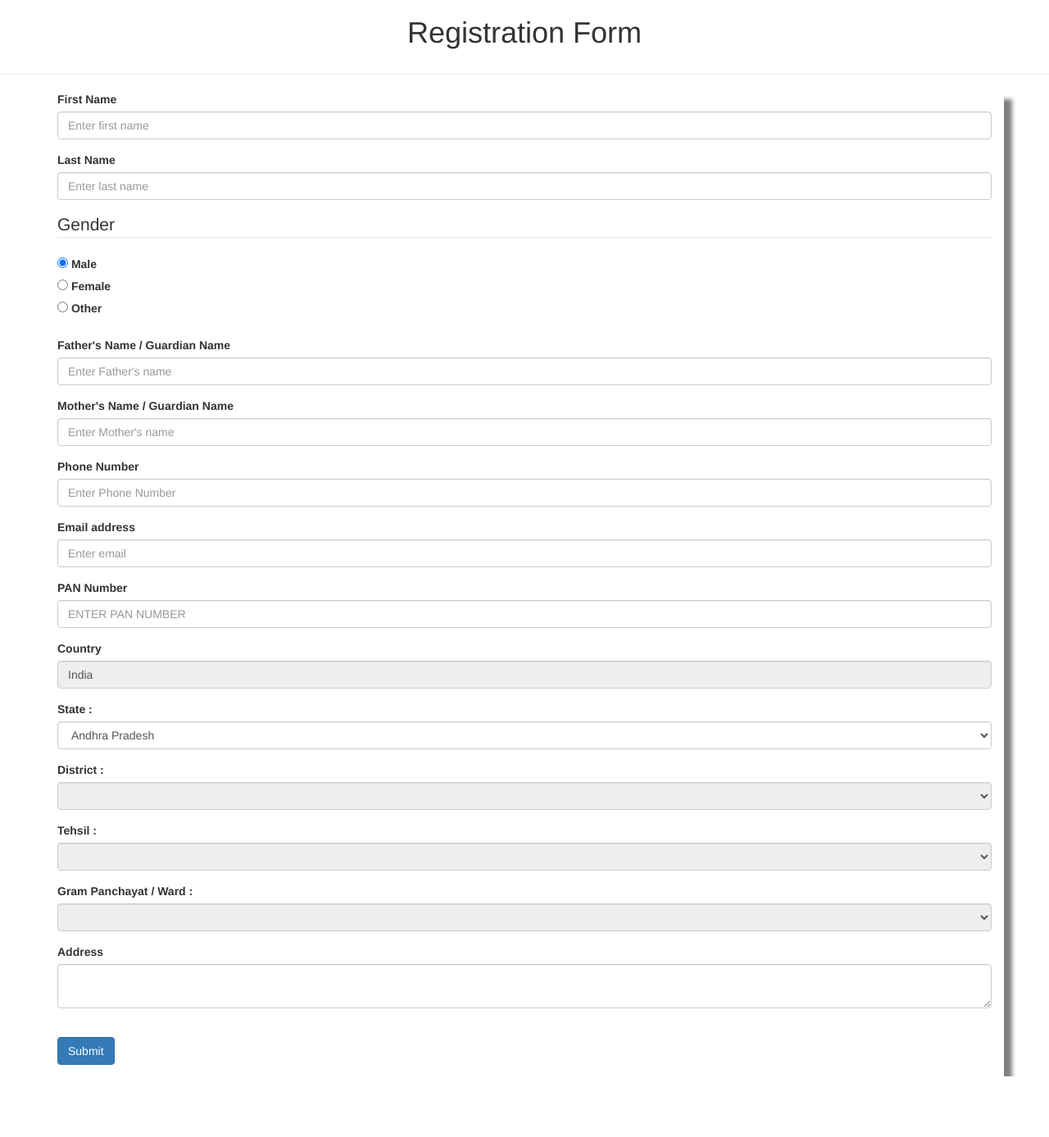
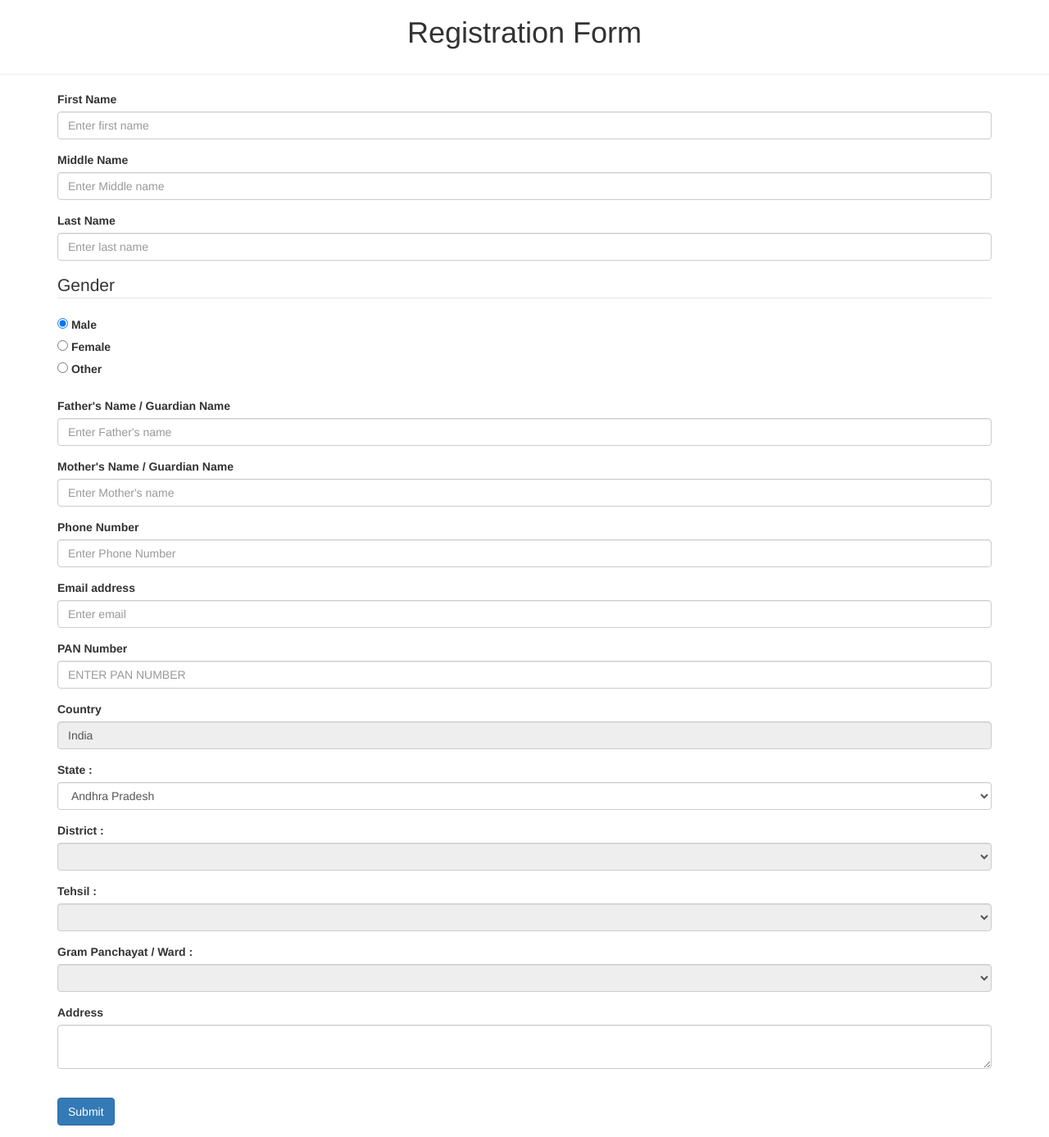
Before and after one commit to SahilManaktala/ElectionSystem, a Django app: page /smart_card/register in a window 1280 px wide. Shown: the whole page at 82% size. Before the commit the page ends 1313 px from the top, so only its background shows below. Run offline with Django 3.2, Linux system fonts and the light colour scheme; data comes from the database, SQL or seed files in the repository; lists and menus that the app fills with data are empty; some libraries are stand-ins or nearby versions.

Commit message:
Middle Name entry. Filters added.

```diff
--- a/smart_card/models.py
+++ b/smart_card/models.py
@@ -37,13 +37,13 @@ class Person(models.Model):
     person_id = models.CharField(max_length = 5)
     password = models.CharField(max_length = 15)
     first_name = models.CharField(max_length = 20)
+    middle_name = models.CharField(max_length=20)
     last_name = models.CharField(max_length = 20)
     fathers_name = models.CharField(max_length = 50)
     mothers_name = models.CharField(max_length=50)
     email= models.CharField(max_length=100)
     gender = models.CharField(max_length=10)
     pan = models.CharField(max_length=11)
-
     phone_number = models.CharField(max_length = 10)
     address = models.CharField(max_length = 1000)
 
--- a/smart_card/templates/smart_card/register.html
+++ b/smart_card/templates/smart_card/register.html
@@ -73,6 +73,13 @@
             frm.fname.focus();
             alert("Please Enter only alphabets in text");
         }
+        if (!frm.mname.value.match(/^[a-zA-Z]+$/) && frm.mname.value !="")
+        {
+            frm.mname.value="";
+            frm.mname.focus();
+            alert("Please Enter only alphabets in text");
+        }
+
         if (!frm.lname.value.match(/^[a-zA-Z]+$/) && frm.lname.value !="")
         {
             frm.lname.value="";
@@ -111,13 +118,18 @@
     <h1><center>Registration Form</center></h1>
 </div>
 <hr>
-<div class="container" style="box-shadow: 10px 10px 5px grey;">
+<div class="container">
 <form name="frm" action="do_register/" method="POST">{% csrf_token %}
   <div class="form-group">
     <label for="fname">First Name</label>
         <input  name="fname" type="text" class="form-control" id="exampleInputEmail1" onkeyup="alphabet()" placeholder="Enter first name" required>
   </div>
   <div class="form-group">
+      <label for="mname">Middle Name</label>
+        <input name="mname" type="text" class="form-control" id="exampleInputEmail1" onkeyup="alphabet()" placeholder="Enter Middle name">
+  </div>
+
+    <div class="form-group">
       <label for="lname">Last Name</label>
         <input name="lname" type="text" class="form-control" id="exampleInputEmail1" onkeyup="alphabet()" placeholder="Enter last name">
   </div>
--- a/smart_card/views.py
+++ b/smart_card/views.py
@@ -75,6 +75,7 @@ def next_string(current):
 def do_register(request):
     person = Person()
     person.first_name = request.POST.get("fname", None)
+    person.middle_name = request.POST.get("mname", None)
     person.last_name = request.POST.get("lname", None)
     person.gender = request.POST.get('gender', None)
     person.fathers_name = request.POST.get('faname', None)
```
